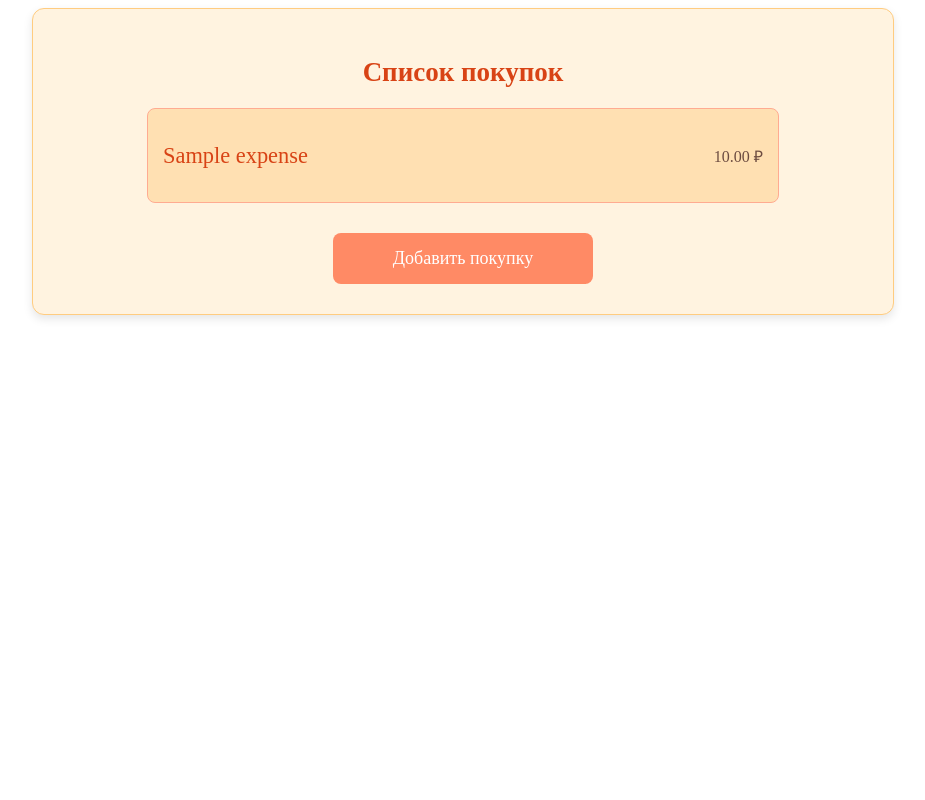
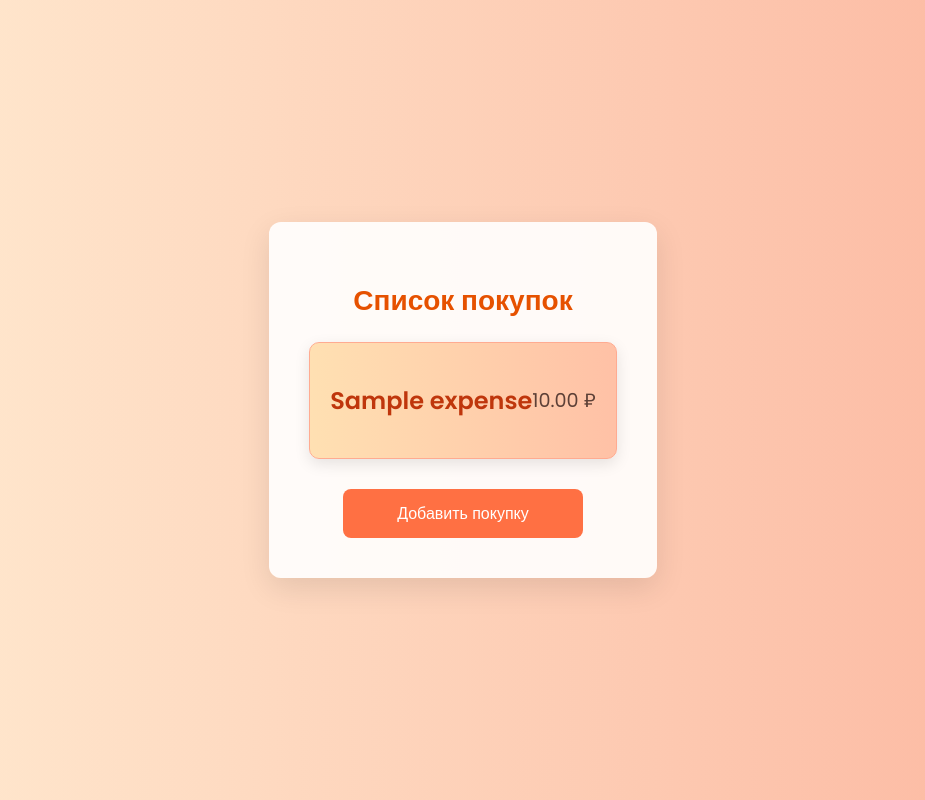
Before and after one commit to z6daB/WhoToWhom, a Django app: page /purchases/1/ in a window 1280 px wide. Shown: the whole page, without its empty margins (177-1102 px from the left). Run offline with Django 4.2, Linux system fonts and the light colour scheme; tables that the repository leaves empty hold one stand-in row (values such as "Sample post").

Commit message:
Changes in css styles, the addition of JS and minor edits in links

```diff
--- a/mysite/splitwise/forms.py
+++ b/mysite/splitwise/forms.py
@@ -18,6 +18,9 @@ class UserForm(forms.ModelForm):
     class Meta:
         model = Users
         fields = ['username']
+        labels = {
+            'username': 'Имя человека'
+        }
 
 
 UserFormSet = modelformset_factory(Users, form=UserForm, extra=1, can_delete=False)
--- a/mysite/static/css/purchases.css
+++ b/mysite/static/css/purchases.css
@@ -1,110 +1,115 @@
+/* Общие стили */
+body {
+    font-family: 'Poppins', Arial, sans-serif;
+    background: linear-gradient(to right, #ffecd2, #fcb69f); /* Нежный градиент */
+    margin: 0;
+    display: flex;
+    justify-content: center;
+    align-items: center;
+    height: 100vh;
+}
+
 .purchases-container {
     max-width: 800px;
     margin: 0 auto;
-    padding: 30px;
-    background-color: #fff3e0; /* Светлый теплый фон */
+    padding: 40px;
+    background: rgba(255, 255, 255, 0.9); /* Полупрозрачный белый фон */
     border-radius: 12px;
-    border: 1px solid #ffcc80; /* Теплый светло-оранжевый */
-    box-shadow: 0 4px 10px rgba(0, 0, 0, 0.1); /* Легкая тень для объема */
+    box-shadow: 0 10px 30px rgba(0, 0, 0, 0.1); /* Углубленная тень */
 }
 
 h1 {
-    color: #d84315; /* Терракотовый цвет */
+    color: #e65100; /* Глубокий оранжевый */
+    font-size: 28px;
+    text-align: center;
+    font-weight: 600;
     margin-bottom: 20px;
-    font-size: 27px;
-    text-align: center; /* Заголовок по центру */
-    font-weight: 600;
 }
 
 .purchases-list {
     margin-top: 20px;
-    text-align: center; /* Центрируем элементы */
 }
 
 .purchase-item {
-    border: 1px solid #ffab91; /* Светлый теплый оранжевый */
-    padding: 15px;
-    margin: 10px 0;
-    border-radius: 8px;
-    background-color: #ffe0b2; /* Персиковый фон */
+    border: 1px solid #ffab91; /* Светлый оранжевый */
+    padding: 20px;
+    margin: 15px 0;
+    border-radius: 10px;
+    background: linear-gradient(to right, #ffe0b2, #ffc1a6); /* Градиент для тепла */
     display: flex;
     justify-content: space-between;
     align-items: center;
-    transition: background-color 0.3s ease;
-    max-width: 600px;
-    margin-left: auto;
-    margin-right: auto;
+    transition: all 0.3s ease;
+    box-shadow: 0 5px 15px rgba(0, 0, 0, 0.1); /* Легкая объемная тень */
 }
 
 .purchase-item:hover {
-    background-color: #ffcc80; /* Светлее при наведении */
+    background: linear-gradient(to right, #ffcc80, #ffab91); /* Градиент при наведении */
+    transform: scale(1.05); /* Увеличение при наведении */
+    box-shadow: 0 8px 20px rgba(0, 0, 0, 0.2); /* Более глубокая тень */
 }
 
 .purchase-name {
-    font-size: 1.4em;
-    color: #d84315; /* Терракотовый */
-    font-weight: 500;
+    font-size: 1.5em; /* Увеличенный размер шрифта */
+    color: #bf360c; /* Насыщенный терракотовый */
+    font-weight: 600;
 }
 
 .purchase-price {
-    font-size: 1em;
-    color: #6d4c41; /* Теплый коричневый */
+    font-size: 1.2em; /* Увеличенный размер цены */
+    color: #5d4037; /* Теплый коричневый */
 }
 
 .btn {
     text-decoration: none;
     color: #fff;
-    padding: 10px 15px;
+    padding: 12px 20px;
     border-radius: 8px;
-    font-size: 14px;
+    font-size: 16px;
     cursor: pointer;
-    transition: background-color 0.3s ease;
+    transition: all 0.3s ease; /* Плавный переход */
 }
 
 .btn-primary {
     background-color: #ff7043; /* Теплый оранжево-красный */
+    text-align: center;
 }
 
 .btn-primary:hover {
-    background-color: #e64a19; /* Темнее при наведении */
+    background-color: #e64a19; /* Темный оранжево-красный */
 }
 
-.btn-secondary {
-    background-color: #f4511e; /* Яркий теплый оранжевый */
-    color: #fff;
-    padding: 8px 15px;
-    border-radius: 8px;
-}
-
-.btn-secondary:hover {
-    background-color: #d84315; /* Терракотовый при наведении */
-}
-
-/* Центрируем кнопку "Добавить покупку" */
 .add-button {
-    margin-top: 30px;
     display: block;
-    background-color: #ff8a65; /* Коралловый */
-    padding: 15px 30px;
-    border-radius: 8px;
-    color: #fff;
-    font-size: 18px;
-    width: 200px;
-    margin-left: auto;
-    margin-right: auto;
+    margin: 30px auto 0;
+    width: 200px; /* Фиксированная ширина */
     text-align: center;
-    transition: background-color 0.3s ease;
 }
 
 .add-button:hover {
-    background-color: #f4511e; /* Темнее при наведении */
+    transform: scale(1.1); /* Увеличение при наведении */
 }
 
-/* Минимальные анимации для плавности */
-.purchase-item {
-    transition: transform 0.3s ease;
+/* Анимации */
+@keyframes fadeIn {
+    0% {
+        opacity: 0;
+        transform: translateY(20px);
+    }
+    100% {
+        opacity: 1;
+        transform: translateY(0);
+    }
 }
 
-.purchase-item:hover {
-    transform: scale(1.05); /* Легкое увеличение при наведении */
+.purchases-container {
+    animation: fadeIn 1s ease-out; /* Анимация при загрузке */
 }
+
+/* Эффект клика */
+.purchase-item.clicked {
+    background: #ffab91;
+    transform: scale(0.95); /* Легкое уменьшение при клике */
+    box-shadow: 0 4px 10px rgba(0, 0, 0, 0.3); /* Больше тени при клике */
+    transition: all 0.2s ease;
+}
--- /dev/null
+++ b/mysite/static/js/purchases.js
@@ -0,0 +1,11 @@
+// Добавление интерактивных эффектов
+document.addEventListener("DOMContentLoaded", () => {
+    const items = document.querySelectorAll(".purchase-item");
+
+    items.forEach(item => {
+        item.addEventListener("click", () => {
+            item.classList.add("clicked");
+            setTimeout(() => item.classList.remove("clicked"), 300);
+        });
+    });
+});
--- a/mysite/templates/accounts/login.html
+++ b/mysite/templates/accounts/login.html
@@ -5,7 +5,7 @@
     <meta charset="UTF-8">
     <meta name="viewport" content="width=device-width, initial-scale=1.0">
     <title>Авторизация</title>
-    <link rel="stylesheet" href="{% static 'css/login.css' %}">
+    <link rel="stylesheet" href="{% static 'css/register_login.css' %}">
 </head>
 <body>
 <div class="login-container">
--- a/mysite/templates/accounts/register.html
+++ b/mysite/templates/accounts/register.html
@@ -5,7 +5,7 @@
     <meta charset="UTF-8">
     <meta name="viewport" content="width=device-width, initial-scale=1.0">
     <title>Регистрация</title>
-    <link rel="stylesheet" href="{% static 'css/register.css' %}">
+    <link rel="stylesheet" href="{% static 'css/register_login.css' %}">
 </head>
 <body>
 <div class="container">
--- a/mysite/templates/splitwise/add_purchase.html
+++ b/mysite/templates/splitwise/add_purchase.html
@@ -11,7 +11,7 @@
         <form method="post">
             {% csrf_token %}
             {{ form.as_p }}
-            <button type="submit">Создать</button>
+            <button type="submit" aria-label="Создать покупку">Создать</button>
         </form>
     </div>
 </div>
--- a/mysite/templates/splitwise/index.html
+++ b/mysite/templates/splitwise/index.html
@@ -5,7 +5,7 @@
 <div class="events-container">
     {% for event in events %}
         <div class="event-item">
-            <a href="{% url 'create_user' event.id %}" class="event-link">{{ event.title }}</a>
+            <a href="{% url 'purchases' event.id %}" class="event-link">{{ event.title }}</a>
         </div>
     {% endfor %}
 </div>
--- a/mysite/templates/splitwise/purchases.html
+++ b/mysite/templates/splitwise/purchases.html
@@ -2,7 +2,9 @@
 {% load static %}
 
 {% block link %}
+    <link href="https://fonts.googleapis.com/css2?family=Poppins:wght@400;600&display=swap" rel="stylesheet">
     <link rel="stylesheet" href="{% static 'css/purchases.css' %}">
+    <script src="{% static 'js/purchases.js' %}"></script>
 {% endblock link %}
 
 {% block content %}
```
Also changed, not shown: mysite/static/css/add_purchase.css (+51 -24 lines), mysite/static/css/login.css (deleted, +0 -80 lines), mysite/static/css/register_login.css (renamed from mysite/static/css/register.css, +16 -13 lines).
